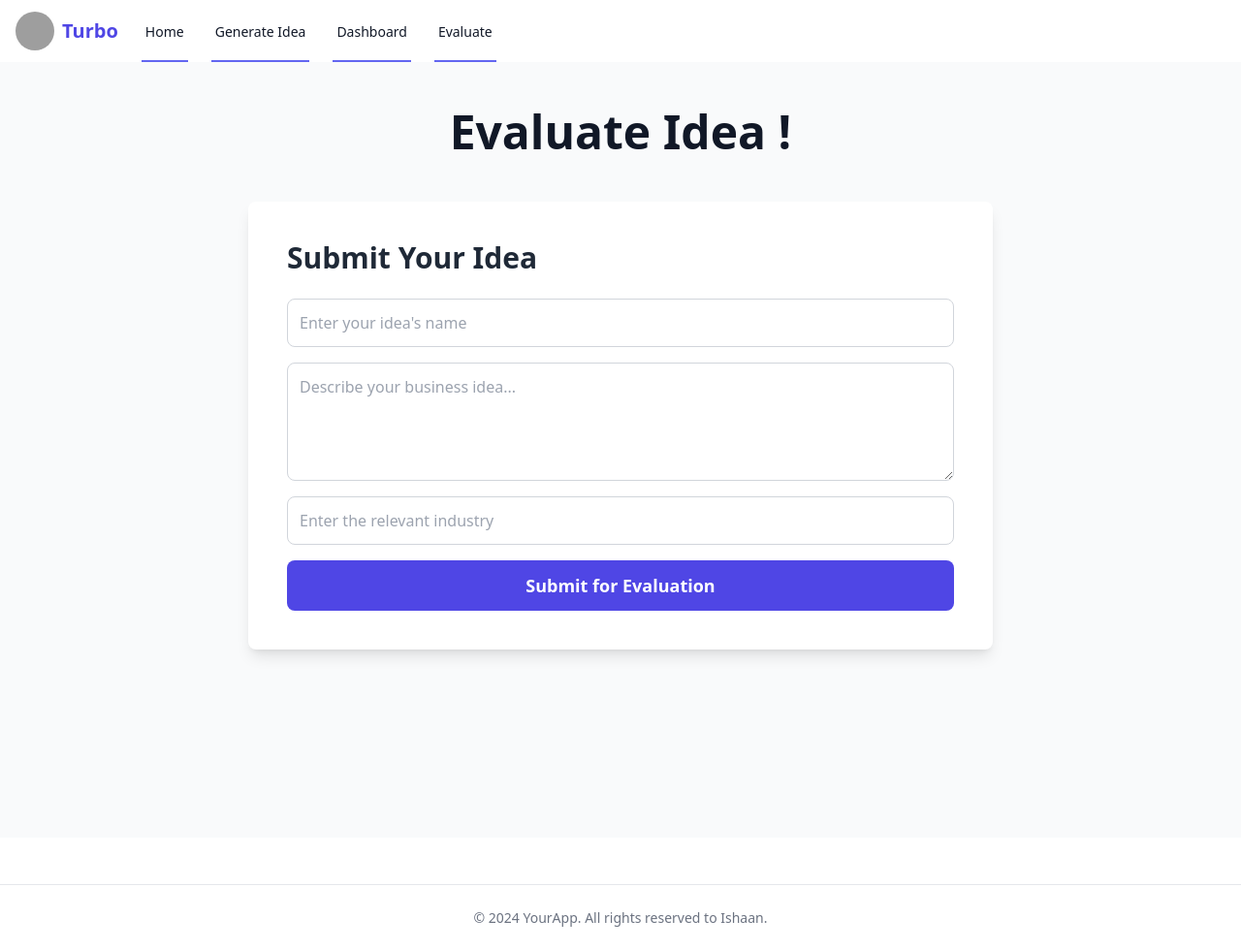
After one commit to Anshcool5/turbo-alpaca, a Django app: page /evaluate/ in a window 1280 px wide. The commit adds this page. Shown: the whole page at 97% size. Run offline with Django 5.2, Linux system fonts and the light colour scheme; some libraries are stand-ins or nearby versions; grey boxes are pictures that could not be loaded.

Commit message:
added an evaluate idea html page

```diff
--- a/turbo/templates/upload/base.html
+++ b/turbo/templates/upload/base.html
@@ -41,6 +41,13 @@
                         <a href="{% url 'dashboard' %}"
                         class="border-indigo-500 text-gray-900 inline-flex items-center px-1 pt-1 border-b-2 text-sm font-medium">
                             Dashboard
+                        </a>
+                    </div>
+
+                    <div class="hidden sm:ml-6 sm:flex sm:space-x-8">
+                        <a href="{% url 'evaluate' %}"
+                        class="border-indigo-500 text-gray-900 inline-flex items-center px-1 pt-1 border-b-2 text-sm font-medium">
+                            Evaluate
                         </a>
                     </div>
 
--- /dev/null
+++ b/turbo/templates/upload/evaluate.html
@@ -0,0 +1,54 @@
+
+{% extends 'upload/base.html' %}
+
+{% block title %}Evaluate Idea{% endblock %}
+
+{% block content %}
+<div class="min-h-screen bg-gray-50">
+    <div class="text-center py-12">
+        <h1 class="text-4xl font-bold text-gray-900 sm:text-5xl">
+            Evaluate Idea !
+        </h1>
+    </div>
+
+    <!-- Main Content Section -->
+    <div class="max-w-7xl mx-auto px-4 sm:px-6 lg:px-8">
+        <!-- Enlarged Quick Upload Card -->
+        <div class="bg-white rounded-lg shadow-lg p-10 mb-12 max-w-3xl mx-auto">
+            <h2 class="text-3xl font-semibold text-gray-800 mb-6">Submit Your Idea</h2>
+            <form action="{% url 'generate' %}" method="POST">
+                {% csrf_token %}
+                <div class="flex flex-col space-y-4">
+                    <!-- Idea Name Input -->
+                    <input type="text"
+                           name="idea_name"
+                           placeholder="Enter your idea's name"
+                           class="w-full p-3 border border-gray-300 rounded-lg focus:outline-none focus:ring-2 focus:ring-indigo-500"
+                           required>
+
+                    <!-- Business Idea Input -->
+                    <textarea name="idea_text"
+                              rows="4"
+                              placeholder="Describe your business idea..."
+                              class="w-full p-3 border border-gray-300 rounded-lg focus:outline-none focus:ring-2 focus:ring-indigo-500"
+                              required></textarea>
+
+                    <!-- Relevant Industry Input -->
+                    <input type="text"
+                           name="industry"
+                           placeholder="Enter the relevant industry"
+                           class="w-full p-3 border border-gray-300 rounded-lg focus:outline-none focus:ring-2 focus:ring-indigo-500"
+                           required>
+
+                    <!-- Submit Button -->
+                    <button type="submit"
+                            class="px-6 py-3 bg-indigo-600 text-white rounded-lg
+                                   hover:bg-indigo-700 transition-colors text-lg font-semibold">
+                        Submit for Evaluation
+                    </button>
+                </div>
+            </form>
+        </div>
+    </div>
+</div>
+{% endblock %}
--- a/turbo/upload/urls.py
+++ b/turbo/upload/urls.py
@@ -25,6 +25,7 @@ urlpatterns = [
     path("generate/", views.generate_idea, name="generate"),
     # Dashboard
     path("dashboard/", views.dashboard, name="dashboard"),
+    path('evaluate/', views.evaluate, name='evaluate'),  # Update 'generate_idea' to your view function name
 
     #chatbot
 ]
--- a/turbo/upload/views.py
+++ b/turbo/upload/views.py
@@ -407,3 +407,6 @@ def chatbot_view(request):
 
 def dashboard(request):
     return render(request, "upload/dashboard.html")
+
+def evaluate(request):
+    return render(request, "upload/evaluate.html")
```
